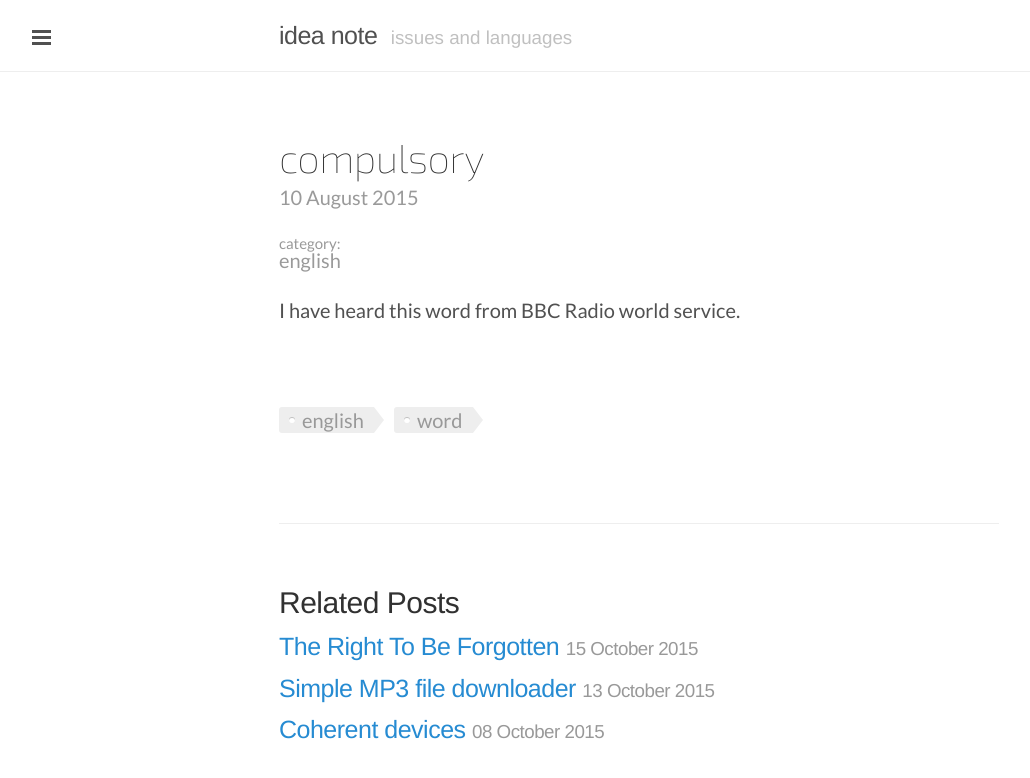
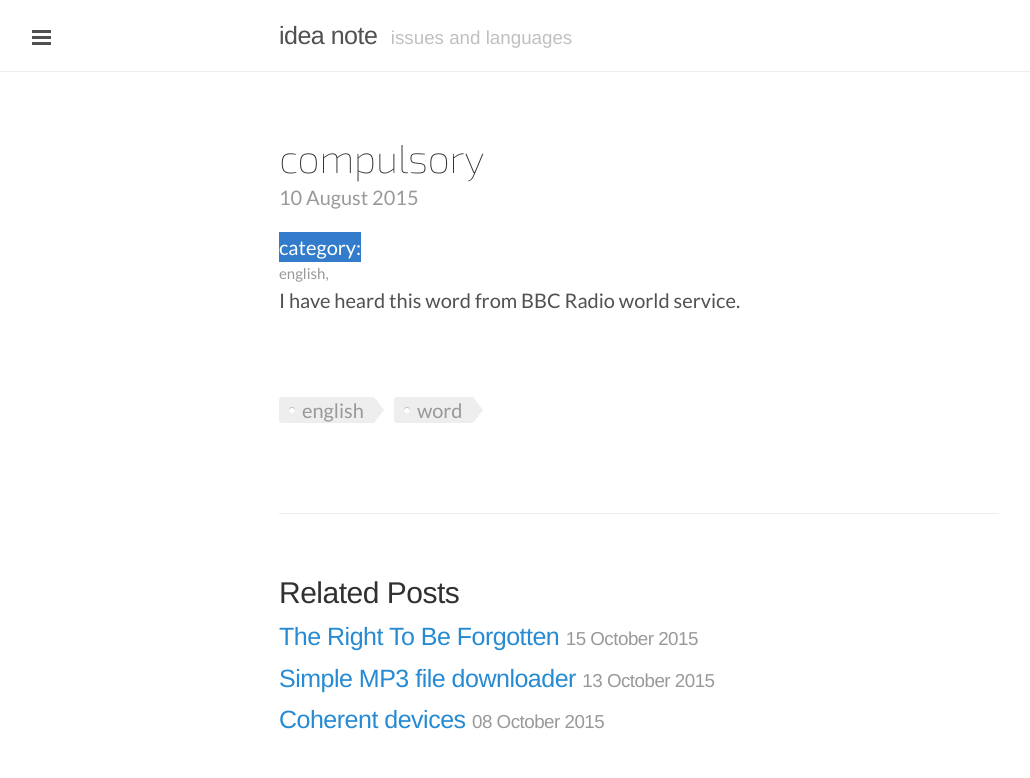
Before and after one commit to aichaku/aichaku.github.io, a Jekyll site: the page built from _posts/knife/2015-08-10-english-expressions-note.markdown, in a window 1280 px wide. Shown: the top 778 px of the page, without its empty margins (1-1031 px from the left). Built offline with Jekyll 4.4.1, drawn with Linux system fonts in a browser that asks for light colours; Markdown is read by kramdown in place of the engine named in the settings.

Commit message:
category layout is changed

```diff
--- a/_layouts/post.html
+++ b/_layouts/post.html
@@ -6,10 +6,12 @@ layout: default
   <h1 class="post-title">{{ page.title }}</h1>
   <span class="post-date">{{ page.date | date_to_long_string }}</span>
 
-  <div class="post-category"> category: </div>
-  {% for category in page.categories %}
-    <div class="post-date">{{ category }}</div>
-  {% endfor %}
+  <div class="post-category-label"> category: </div>
+  <div class="post-category">
+    {% for category in page.categories %}
+      {{ category }},
+    {% endfor %}
+  </div>
 
   {{ content }}
 </div>
--- a/public/css/pencil.css
+++ b/public/css/pencil.css
@@ -15,3 +15,15 @@ html {
   font-family: 'Exo 2', sans-serif;
   font-weight: 100;
 }
+
+.post-category-label {
+  font-size: 100%;
+  color: #fff;
+  background-color: #327CCB;
+  float: left;
+}
+
+.post-category {
+  clear: left;
+  color: #999;
+}
```
